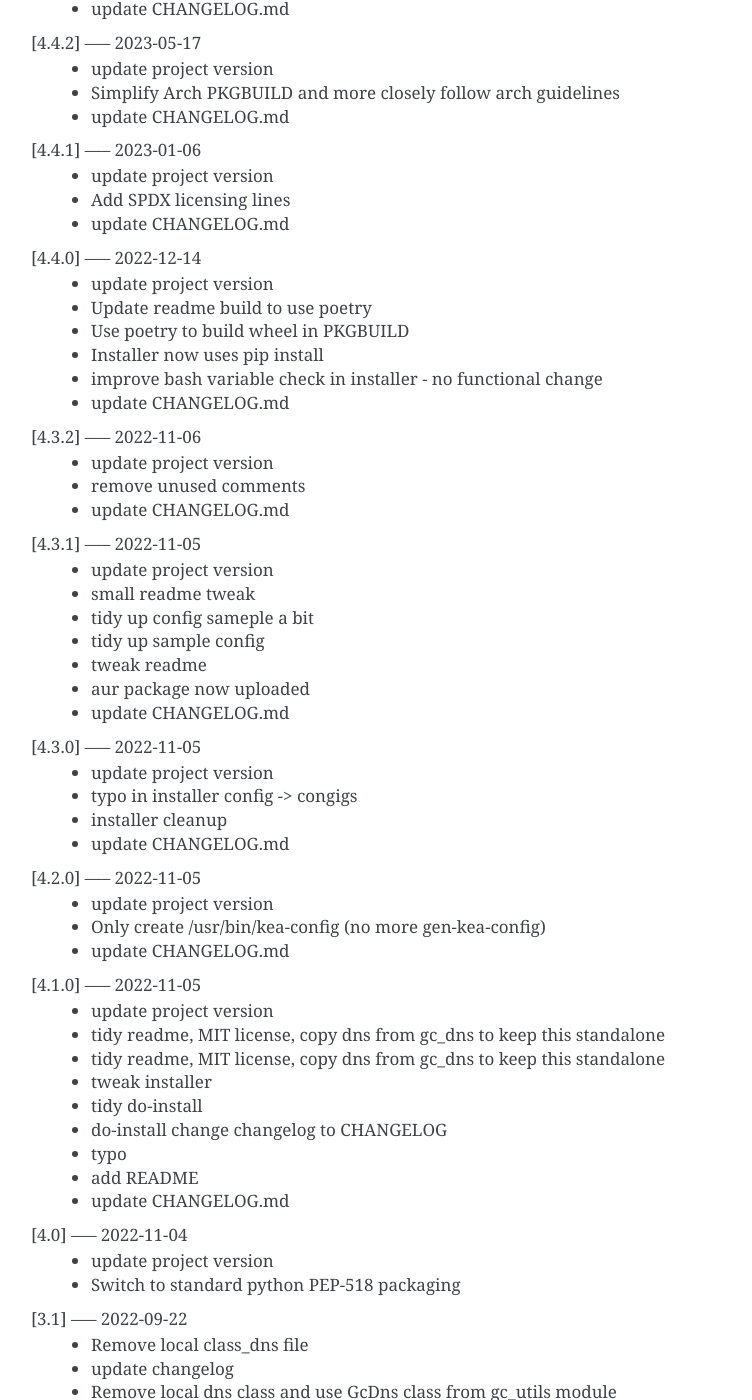
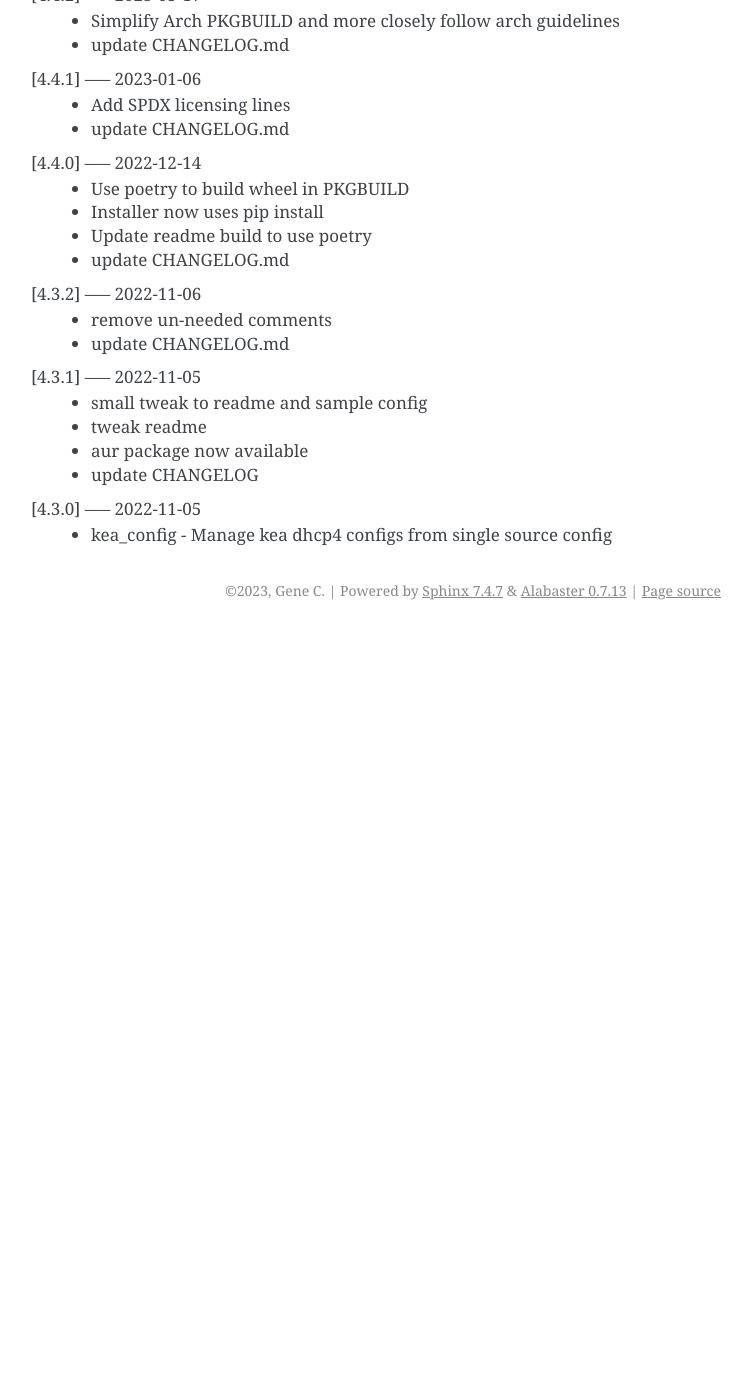
Before and after one commit to gene-git/kea_config, a Sphinx documentation site: the page built from Docs/Changelog.rst, in a window 1280 px wide and 1400 px high, scrolled down 411 px. Shown: the whole window, without its empty margins (389-1141 px from the left). Built offline with Sphinx 7.4.7, drawn with Linux system fonts in a browser that asks for light colours; pages that are not in the unit, such as notebooks, are missing from menus; after the commit the page ends 1041 px from its top, so only the background shows below that; some of the changed text lies outside the part shown.

Commit message:
update Docs/Changelog.rst

```diff
--- a/Docs/Changelog.rst
+++ b/Docs/Changelog.rst
@@ -2,119 +2,41 @@
 =========
 
 [4.5.1] ----- 2023-09-27
- * update project version
  * fix links in README
  * update Docs/Changelog.rst
 
 [4.5.0] ----- 2023-09-27
- * update project version
  * Reorganize docs and move to rst
+ * Now simple to build html and pdf docs using sphinx
  * update CHANGELOG.md
 
 [4.4.3] ----- 2023-05-18
- * Update build info in README
- * update CHANGELOG.md
- * update project version
+ * install: switch from pip to python installer package. This adds optimized bytecode
  * update CHANGELOG.md
 
 [4.4.2] ----- 2023-05-17
- * update project version
  * Simplify Arch PKGBUILD and more closely follow arch guidelines
  * update CHANGELOG.md
 
 [4.4.1] ----- 2023-01-06
- * update project version
  * Add SPDX licensing lines
  * update CHANGELOG.md
 
 [4.4.0] ----- 2022-12-14
- * update project version
- * Update readme build to use poetry
  * Use poetry to build wheel in PKGBUILD
  * Installer now uses pip install
- * improve bash variable check in installer - no functional change
+ * Update readme build to use poetry
  * update CHANGELOG.md
 
 [4.3.2] ----- 2022-11-06
- * update project version
- * remove unused comments
+ * remove un-needed comments
  * update CHANGELOG.md
 
 [4.3.1] ----- 2022-11-05
- * update project version
- * small readme tweak
- * tidy up config sameple a bit
- * tidy up sample config
+ * small tweak to readme and sample config
  * tweak readme
- * aur package now uploaded
- * update CHANGELOG.md
+ * aur package now available
+ * update CHANGELOG
 
 [4.3.0] ----- 2022-11-05
- * update project version
- * typo in installer config -> congigs
- * installer cleanup
- * update CHANGELOG.md
-
-[4.2.0] ----- 2022-11-05
- * update project version
- * Only create /usr/bin/kea-config (no more gen-kea-config)
- * update CHANGELOG.md
-
-[4.1.0] ----- 2022-11-05
- * update project version
- * tidy readme, MIT license, copy dns from gc_dns to keep this standalone
- * tidy readme, MIT license, copy dns from gc_dns to keep this standalone
- * tweak installer
- * tidy do-install
- * do-install change changelog to CHANGELOG
- * typo
- * add README
- * update CHANGELOG.md
-
-[4.0] ----- 2022-11-04
- * update project version
- * Switch to standard python PEP-518  packaging
-
-[3.1] ----- 2022-09-22
- * Remove local class_dns file
- * update changelog
- * Remove local dns class and use GcDns class from gc_utils module
- * update do-install to handle filename change Changelog.md
- * update changelog
-
-[3.0] ----- 2022-09-19
- * Skip HA when only primary
- * add phone
- * fix more silly
- * normalize incoming dst
- * remove duplicate // in link
- * Missing makedir in do-install
- * typo
- * add link in /usr/bin/gc-kea-config for convenience
- * fix do-install config dir
- * typo in changelog
-
-[2.2] ----- 2022-06-09
- * Changelog
- * Add license
- * add configs dir
- * Install script for package build
-
-[2.1] ----- 2022-06-09
- * lint picking
-
-[2.0] ----- 2022-06-08
- * Rewrite with classes
- * fix typo in agent. Turn off pdb
-
-[1.0] ----- 2022-03-04
- * Tidy more - move config extract to classes file
- * renamed sameple config
- * Add conreol agent
- * output now in configurable directory
- * split single python file into smaller components;
- * ;
- * tidy
- * Better control over file names etc
- * error handling for dns lookups
- * Initial commit - generate kea-dhcp4 server configs
+ * kea_config - Manage kea dhcp4 configs from single source config
```
